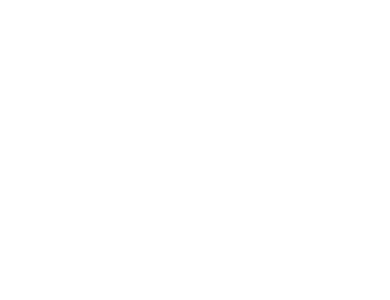
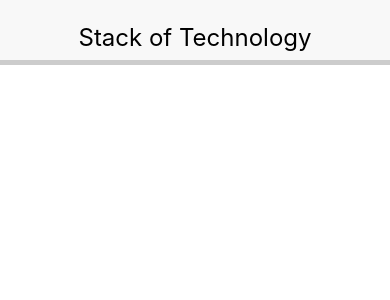
Before and after one commit to postace/tech-stack-react-native, a React Native app: screen / in a window 390 px wide. Shown: the top 300 px of the page. Built offline with nearby package versions, Linux system fonts and the light colour scheme.

Commit message:
Add header for our app

```diff
--- a/src/App.js
+++ b/src/App.js
@@ -3,11 +3,13 @@
 import { Provider } from 'react-redux';
 import { createStore } from 'redux';
 import reducers from './reducers';
+import { Header } from './components/common';
 
 const App = () => {
   return (
     <Provider store={createStore(reducers)}>
       <View>
+        <Header headerText="Stack of Technology"></Header>
       </View>
     </Provider>
   );
```
